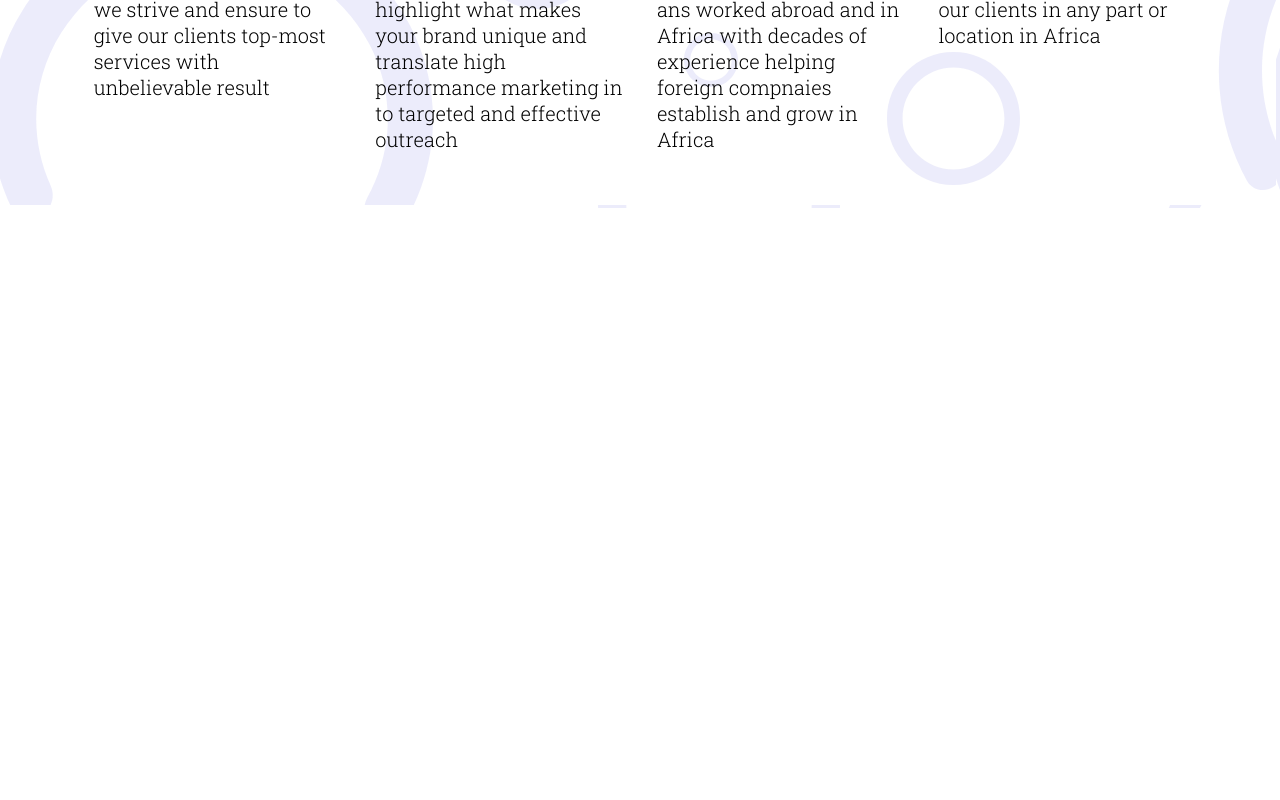
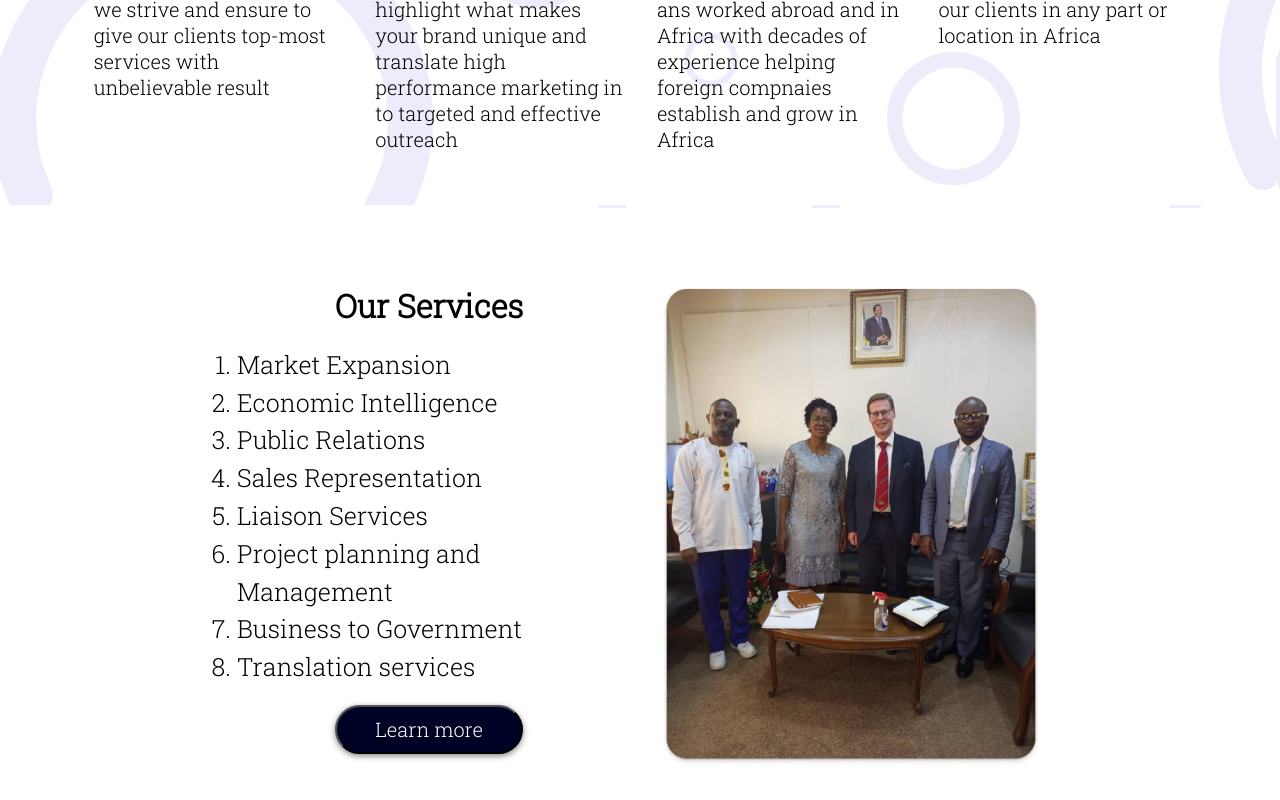
Before and after one commit to carrington-115/dkgroup, a React (Vite) app: page / in a window 1280 px wide. Shown: the part 1786-2586 px from the top of the page. Before the commit the page ends 1994 px from the top, so only its background shows below. Built offline with nearby package versions, Linux system fonts and the light colour scheme.

Commit message:
added the desktop styles for the services

```diff
--- a/src/Home.jsx
+++ b/src/Home.jsx
@@ -3,6 +3,7 @@ import styled from "styled-components";
 import Homecover from "./home/Homecover";
 import About from "./home/About";
 import Whyus from "./home/Whyus";
+import Homeservices from "./home/Homeservices";
 
 function Home() {
   return (
@@ -10,6 +11,7 @@ function Home() {
       <Homecover />
       <About />
       <Whyus />
+      <Homeservices />
     </Container>
   );
 }
--- a/src/home/Homeservices.jsx
+++ b/src/home/Homeservices.jsx
@@ -16,10 +16,11 @@ function Homeservices() {
           <li>Business to Government</li>
           <li>Translation services</li>
         </ol>
+        <button>Learn more</button>
       </div>
       <div className="image-content">
         <img
-          src="/iamges/home images/services-image.png"
+          src="/images/home images/services-image.png"
           alt="home-service-image"
         />
       </div>
@@ -29,4 +30,59 @@ function Homeservices() {
 
 export default Homeservices;
 
-const Container = styled.div``;
+const Container = styled.div`
+  display: flex;
+  width: 100%;
+  justify-content: center;
+  padding: 2cm 0;
+  gap: 1cm;
+  .text-content {
+    width: 30%;
+    display: flex;
+    flex-direction: column;
+    align-items: center;
+    h1 {
+      font-family: Roboto Slab;
+      font-size: 32px;
+      font-style: bold;
+      font-weight: 600;
+      line-height: normal;
+      margin-bottom: 0.5cm;
+    }
+    ol {
+      li {
+        font-family: Roboto Slab;
+        font-size: 25px;
+        font-style: normal;
+        font-weight: 400;
+        line-height: 1cm;
+      }
+    }
+    button {
+      font-family: Roboto Slab;
+      font-size: 20px;
+      font-style: normal;
+      font-weight: 400;
+      line-height: normal;
+      color: white;
+      padding: 0.25cm 1cm;
+      border-radius: 50px;
+      margin-top: 0.5cm;
+      background: #000225;
+      cursor: pointer;
+      box-shadow: 0px 2px 4px 0px rgba(0, 0, 0, 0.3),
+        0px 2px 6px 2px rgba(0, 0, 0, 0.15);
+      &:hover {
+        transform: scale(1.1, 1.1);
+        transition: scale 0.1s 250ms ease-in-out;
+      }
+    }
+  }
+  .image-content {
+    width: 30%;
+    img {
+      width: 100%;
+      height: 100%;
+    }
+  }
+`;
```
